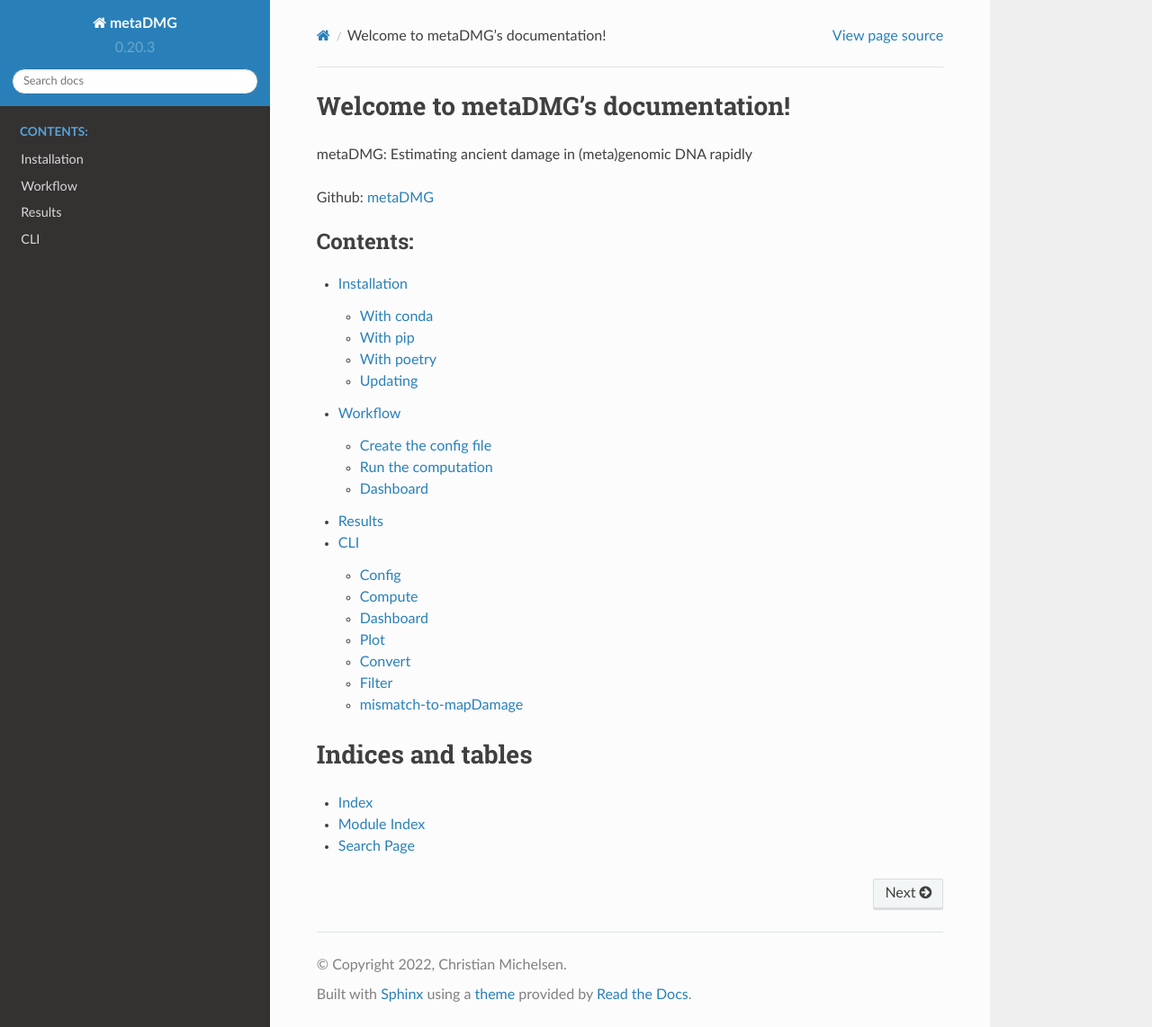
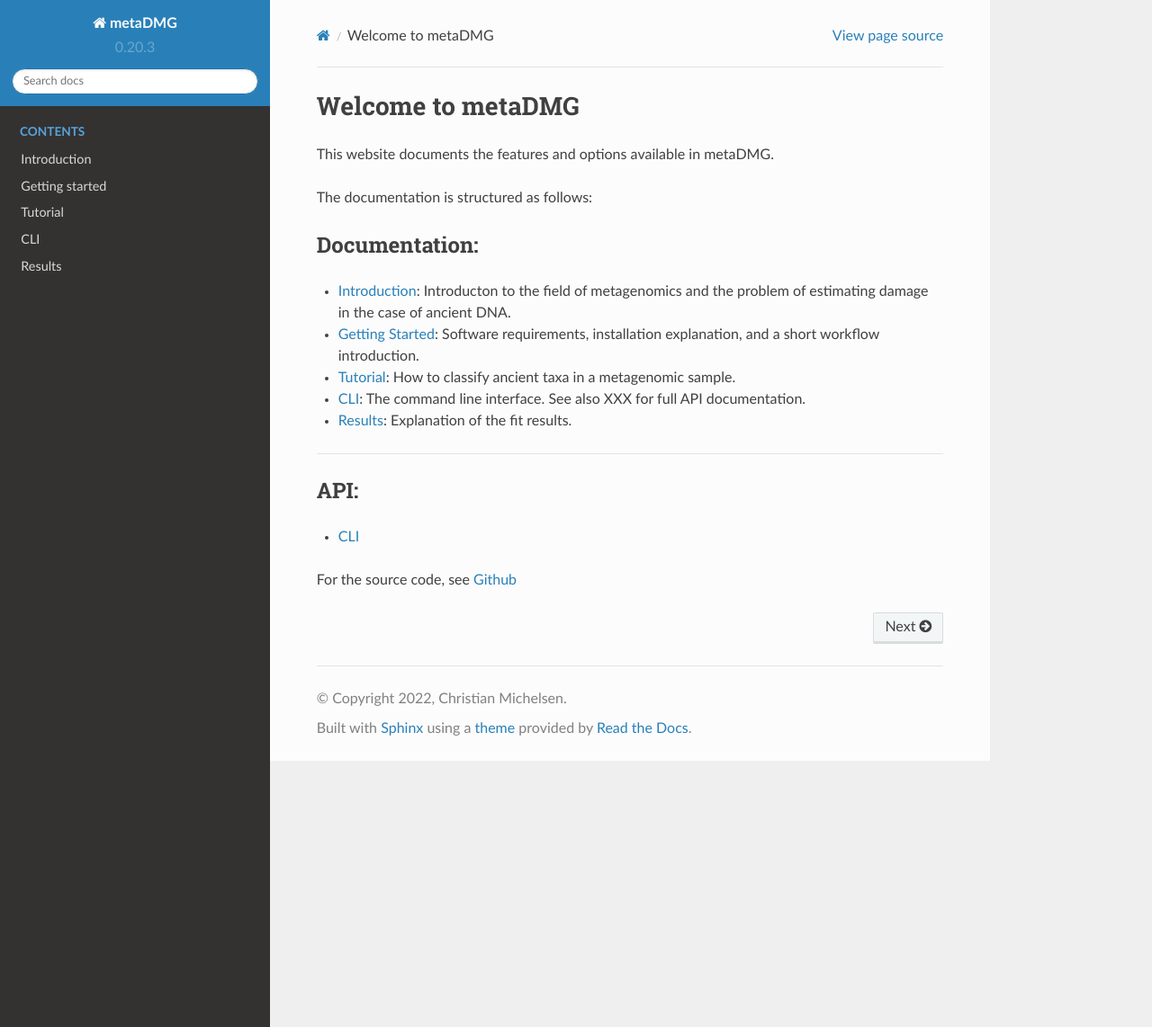
Before and after one commit to metaDMG-dev/metaDMG-core, a Sphinx documentation site: the page built from docs/source/index.md, in a window 1280 px wide and 1142 px high. Shown: the whole window at 90% size. Built offline with Sphinx 7.4.7 and the Read the Docs theme 2.0.0, drawn with Linux system fonts in a browser that asks for light colours.

Commit message:
docs: Update docs

````diff
--- a/docs/source/README.rst
+++ /dev/null
@@ -1,2 +0,0 @@
-.. include:: ../../README.md
-   :parser: myst_parser.sphinx_
--- a/docs/source/conf.py
+++ b/docs/source/conf.py
@@ -37,12 +37,7 @@ extensions = [
     "sphinx_rtd_theme",
     "sphinx.ext.autodoc",
     "sphinx.ext.napoleon",
-    # "sphinx.ext.doctest",
-    # "sphinx.ext.intersphinx",
-    # "sphinx.ext.todo",
-    # "sphinx.ext.viewcode",
     "sphinx.ext.githubpages",
-    # "sphinx.ext.mathjax",
     "sphinx_click.ext",
     "myst_parser",  # to read markdown files
 ]
@@ -62,6 +57,8 @@ exclude_patterns = ["_build", "Thumbs.db", ".DS_Store"]
 # a list of builtin themes.
 #
 html_theme = "sphinx_rtd_theme"
+# html_theme = "furo"
+
 
 # Add any paths that contain custom static files (such as style sheets) here,
 # relative to this directory. They are copied after the builtin static files,
@@ -71,3 +68,5 @@ html_theme = "sphinx_rtd_theme"
 source_suffix = [".rst", ".md", ".ipynb"]
 
 master_doc = "index"
+
+myst_enable_extensions = ["dollarmath", "amsmath"]
--- /dev/null
+++ b/docs/source/index.md
@@ -0,0 +1,59 @@
+# Welcome to metaDMG
+
+
+This website documents the features and options available in metaDMG.
+
+The documentation is structured as follows:
+
+## Documentation:
+
+- [Introduction](introduction): Introducton to the field of metagenomics and the problem of estimating damage in the case of ancient DNA.
+
+- [Getting Started](getting-started): Software requirements, installation explanation, and a short workflow introduction.
+
+- [Tutorial](tutorial): How to classify ancient taxa in a metagenomic sample.
+
+- [CLI](cli): The command line interface. See also XXX for full API documentation.
+
+- [Results](results): Explanation of the fit results.
+
+---
+
+
+## API:
+
+- [CLI](cli-api)
+
+
+For the source code, see [Github](https://github.com/metaDMG/metaDMG)
+
+
+```{toctree}
+---
+caption: Contents
+maxdepth: 2
+hidden:
+---
+
+introduction
+getting-started
+tutorial
+cli
+results
+```
+
+
+```{toctree}
+---
+caption: API
+maxdepth: 1
+hidden:
+---
+
+cli-api
+```
+
+
+
+<!-- &ensp; &ensp;&ensp;&ensp; -->
+<!-- <span style="font-size:larger;">word</span> -->
--- a/docs/source/index.rst
+++ /dev/null
@@ -1,24 +0,0 @@
-Welcome to metaDMG's documentation!
-===================================
-
-metaDMG: Estimating ancient damage in (meta)genomic DNA rapidly
-
-Github: `metaDMG <https://github.com/metaDMG/metaDMG/>`_
-
-.. toctree::
-   :maxdepth: 2
-   :caption: Contents:
-
-   install.md
-   workflow.md
-   results.md
-   cli.md
-   cli-api
-
-
-Indices and tables
-==================
-
-* :ref:`genindex`
-* :ref:`modindex`
-* :ref:`search`
--- a/pyproject.toml
+++ b/pyproject.toml
@@ -35,10 +35,11 @@ sphinx-rtd-theme = {version = "^1.0.0", optional = true}
 sphinxcontrib-napoleon = {version = "^0.7", optional = true}
 sphinx-click = {version = "^3.1.0", optional = true}
 myst-parser = {version = "^0.17.0", optional = true}
+furo = {version = "^2022.3.4", optional = true}
 
 [tool.poetry.extras]
 viz = ["metaDMG-viz"]
-docs = ["Sphinx", "sphinx-rtd-theme", "sphinxcontrib-napoleon", "sphinx-click", "myst-parser"]
+docs = ["Sphinx", "sphinx-rtd-theme", "sphinxcontrib-napoleon", "sphinx-click", "myst-parser", "furo"]
 
 
 [tool.poetry.dev-dependencies]
````
Also changed, not shown: docs/source/cli-api.rst (+7 -7 lines), docs/source/cli.md (+2 -2 lines), docs/source/getting-started.md (renamed from docs/source/workflow.md, +45 -4 lines), docs/source/install.md (deleted, +0 -33 lines), docs/source/introduction.md (added, +4 -0 lines), docs/source/results.md (+25 -26 lines), docs/source/tutorial.md (added, +1 -0 lines), 2 other files.
